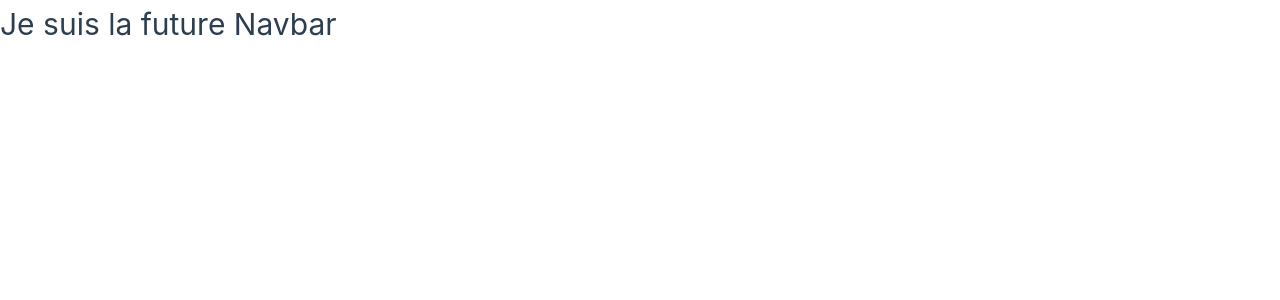
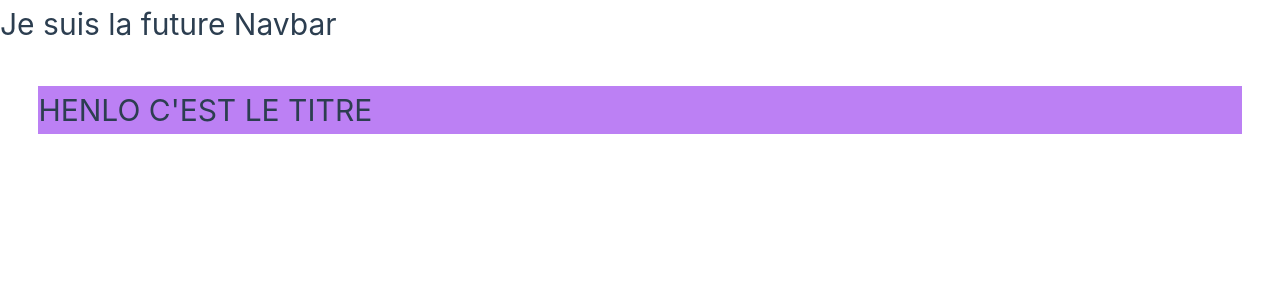
Before and after one commit to juliencauwet/CreaVueJS, a Vue app: page / in a window 1280 px wide. Shown: the top 300 px of the page. Built offline with nearby package versions, Linux system fonts and the light colour scheme.

Commit message:
Création composant de Ju

```diff
--- a/src/App.vue
+++ b/src/App.vue
@@ -1,10 +1,12 @@
 <script setup>
 import Navbar from './components/Navbar.vue';
+import ComposantdeJu from './components/ComposantdeJu.vue';
+
 </script>
 
 <template>
 <Navbar></Navbar>
-
+<ComposantdeJu></ComposantdeJu>
 </template>
 
 <style scoped>
--- /dev/null
+++ b/src/components/ComposantdeJu.vue
@@ -0,0 +1,16 @@
+<script setup>
+
+
+</script>
+<template>
+<div>
+    <h1 class="ju"> henlo c'est le titre </h1>
+</div>
+</template>
+<style scoped>
+.ju{
+    background-color: rgb(188, 128, 244);
+    text-transform: uppercase;
+    margin: 3%;
+}
+</style>
--- a/src/components/Navbar.vue
+++ b/src/components/Navbar.vue
@@ -3,5 +3,7 @@
 
 </script>
 <template>
+    <div>
     <h1> Je suis la future Navbar</h1>
+    </div>
 </template>
```
